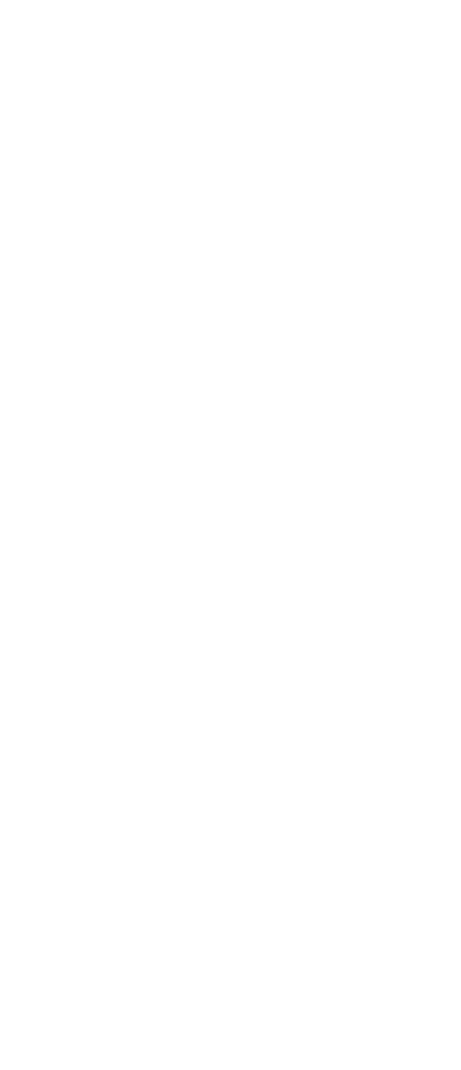
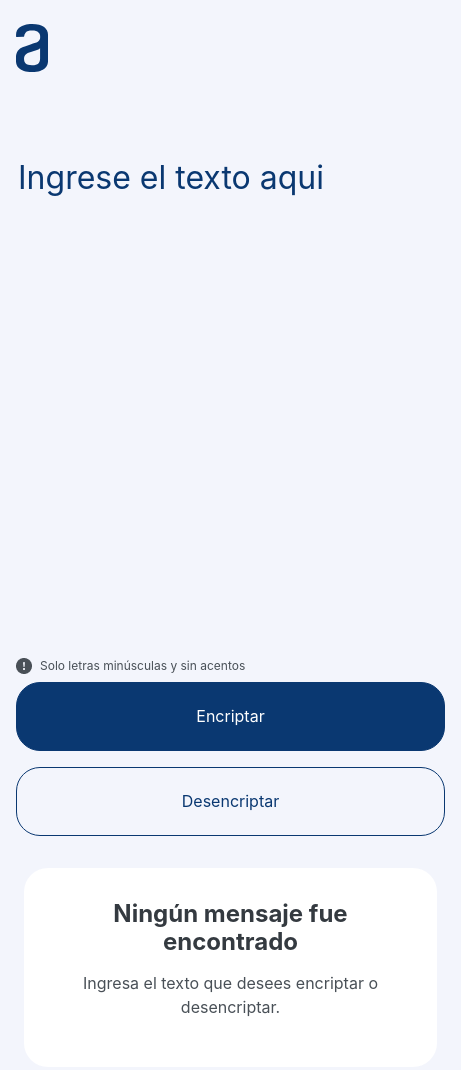
Before and after one commit to UrielFeel/01-Encriptador, a plain HTML site: page index.html in a window 390 px wide. Shown: the whole page, 461 px wide, since content can reach past the window. Before the commit the page ends 844 px from the top, so only its background shows below. Drawn offline with Linux system fonts and the light colour scheme.

Commit message:
mobile first

```diff
--- a/index.html
+++ b/index.html
@@ -4,9 +4,67 @@
   <meta charset="UTF-8">
   <meta http-equiv="X-UA-Compatible" content="IE=edge">
   <meta name="viewport" content="width=device-width, initial-scale=1.0">
+  <link rel="stylesheet" href="./normalice.css">
+  <link rel="stylesheet" href="./style.css">
   <title>Encriptador</title>
 </head>
 <body>
 
+  <main>
+
+    <div class="logo">
+      <img src="./public/Vector.svg" alt="Logo">
+    </div>
+
+    <section class="input-container">
+      <textarea placeholder="Ingrese el texto aqui" id="input"></textarea>
+      <div class="input-footer">
+
+        <div class="warning">
+          <img src="./public/warning.png" alt="warning icon">
+          <span > Solo letras minúsculas y sin acentos</span>
+        </div>
+
+        <a href="#output">
+        <button class="btn" id="encriptar">Encriptar</button>
+        </a>
+
+        <a href="#output">
+        <button class="btn" id="btn-desencriptar">Desencriptar</button>
+        </a>
+
+
+      </div>
+    </section>
+
+
+    <section class="output-container">
+
+      <div class="no-msj">
+        <h3>Ningún mensaje fue encontrado</h3>
+        <p>Ingresa el texto que desees encriptar o desencriptar.</p>
+      </div>
+
+      <div class="msj" style="display: none ;">
+        <p id='output' class="output">Lorem ipsum, dolor sit amet consectetur adipisicing elit. Aliquid asperiores reiciendis voluptate labore ratione aut et esse quibusdam! Incidunt libero cupiditate labore saepe, fugit sapiente provident magni inventore corporis nihil.</p>
+        <button class="btn" id="copy">Copiar</button>
+      </div>
+
+    </section>
+
+
+
+
+  </main>
+
+
+
+
+
+
+
+
+
 </body>
+<script src="./index.js"></script>
 </html>
--- a/index.js
+++ b/index.js
@@ -21,10 +21,11 @@ function encriptar (msj) {
 }
 
 function desencriptar (msj) {
+  let decryptedMsj = msj
   Object.entries(keys).forEach(key => {
-    msj = msj.replace(key[1], key[0])
+    decryptedMsj = decryptedMsj.replaceAll(key[1], key[0])
   })
-  return msj
+  return decryptedMsj
 }
 
 function copyToClipBoard (msj) {
@@ -44,12 +45,22 @@ const btnDesencriptar = document.querySelector('#btn-desencriptar')
 const btnCopy = document.querySelector('#copy')
 
 btnEncriptar.addEventListener('click', (e) => {
+  if (input.value === '') return
+
   console.log('encriptando...')
+  document.querySelector('.msj').style = 'display: initial'
+  document.querySelector('.no-msj').style = 'display: none'
+
   output.innerText = encriptar(input.value)
   input.value = ''
 })
 
 btnDesencriptar.onclick = () => {
+  if (input.value === '') return
+
+  document.querySelector('.msj').style = 'display: initial'
+  document.querySelector('.no-msj').style = 'display: none'
+
   console.log('desencriptando')
   output.innerText = desencriptar(input.value)
   input.value = ''
--- /dev/null
+++ b/normalice.css
@@ -0,0 +1,316 @@
+/*! modern-normalize v1.1.0 | MIT License | https://github.com/sindresorhus/modern-normalize */
+
+/*
+Document
+========
+*/
+
+/**
+Use a better box model (opinionated).
+*/
+
+*,
+::before,
+::after {
+  box-sizing: border-box;
+}
+
+/**
+Use a more readable tab size (opinionated).
+*/
+
+html {
+  -moz-tab-size: 4;
+  tab-size: 4;
+}
+
+/**
+1. Correct the line height in all browsers.
+2. Prevent adjustments of font size after orientation changes in iOS.
+*/
+
+html {
+  line-height: 1.15;
+  /* 1 */
+  -webkit-text-size-adjust: 100%;
+  /* 2 */
+}
+
+/*
+Sections
+========
+*/
+
+/**
+Remove the margin in all browsers.
+*/
+
+body {
+  margin: 0;
+}
+
+/**
+Improve consistency of default fonts in all browsers. (https://github.com/sindresorhus/modern-normalize/issues/3)
+*/
+
+body {
+  font-family:
+    system-ui,
+    -apple-system,
+    /* Firefox supports this but not yet `system-ui` */
+    'Segoe UI',
+    Roboto,
+    Helvetica,
+    Arial,
+    sans-serif,
+    'Apple Color Emoji',
+    'Segoe UI Emoji';
+}
+
+/*
+Grouping content
+================
+*/
+
+/**
+1. Add the correct height in Firefox.
+2. Correct the inheritance of border color in Firefox. (https://bugzilla.mozilla.org/show_bug.cgi?id=190655)
+*/
+
+hr {
+  height: 0;
+  /* 1 */
+  color: inherit;
+  /* 2 */
+}
+
+/*
+Text-level semantics
+====================
+*/
+
+/**
+Add the correct text decoration in Chrome, Edge, and Safari.
+*/
+
+abbr[title] {
+  text-decoration: underline dotted;
+}
+
+/**
+Add the correct font weight in Edge and Safari.
+*/
+
+b,
+strong {
+  font-weight: bolder;
+}
+
+/**
+1. Improve consistency of default fonts in all browsers. (https://github.com/sindresorhus/modern-normalize/issues/3)
+2. Correct the odd 'em' font sizing in all browsers.
+*/
+
+code,
+kbd,
+samp,
+pre {
+  font-family:
+    ui-monospace,
+    SFMono-Regular,
+    Consolas,
+    'Liberation Mono',
+    Menlo,
+    monospace;
+  /* 1 */
+  font-size: 1em;
+  /* 2 */
+}
+
+/**
+Add the correct font size in all browsers.
+*/
+
+small {
+  font-size: 80%;
+}
+
+/**
+Prevent 'sub' and 'sup' elements from affecting the line height in all browsers.
+*/
+
+sub,
+sup {
+  font-size: 75%;
+  line-height: 0;
+  position: relative;
+  vertical-align: baseline;
+}
+
+sub {
+  bottom: -0.25em;
+}
+
+sup {
+  top: -0.5em;
+}
+
+/*
+Tabular data
+============
+*/
+
+/**
+1. Remove text indentation from table contents in Chrome and Safari. (https://bugs.chromium.org/p/chromium/issues/detail?id=999088, https://bugs.webkit.org/show_bug.cgi?id=201297)
+2. Correct table border color inheritance in all Chrome and Safari. (https://bugs.chromium.org/p/chromium/issues/detail?id=935729, https://bugs.webkit.org/show_bug.cgi?id=195016)
+*/
+
+table {
+  text-indent: 0;
+  /* 1 */
+  border-color: inherit;
+  /* 2 */
+}
+
+/*
+Forms
+=====
+*/
+
+/**
+1. Change the font styles in all browsers.
+2. Remove the margin in Firefox and Safari.
+*/
+
+button,
+input,
+optgroup,
+select,
+textarea {
+  font-family: inherit;
+  /* 1 */
+  font-size: 100%;
+  /* 1 */
+  line-height: 1.15;
+  /* 1 */
+  margin: 0;
+  /* 2 */
+}
+
+/**
+Remove the inheritance of text transform in Edge and Firefox.
+1. Remove the inheritance of text transform in Firefox.
+*/
+
+button,
+select {
+  /* 1 */
+  text-transform: none;
+}
+
+/**
+Correct the inability to style clickable types in iOS and Safari.
+*/
+
+button,
+[type='button'],
+[type='reset'],
+[type='submit'] {
+  -webkit-appearance: button;
+}
+
+/**
+Remove the inner border and padding in Firefox.
+*/
+
+::-moz-focus-inner {
+  border-style: none;
+  padding: 0;
+}
+
+/**
+Restore the focus styles unset by the previous rule.
+*/
+
+:-moz-focusring {
+  outline: 1px dotted ButtonText;
+}
+
+/**
+Remove the additional ':invalid' styles in Firefox.
+See: https://github.com/mozilla/gecko-dev/blob/2f9eacd9d3d995c937b4251a5557d95d494c9be1/layout/style/res/forms.css#L728-L737
+*/
+
+:-moz-ui-invalid {
+  box-shadow: none;
+}
+
+/**
+Remove the padding so developers are not caught out when they zero out 'fieldset' elements in all browsers.
+*/
+
+legend {
+  padding: 0;
+}
+
+/**
+Add the correct vertical alignment in Chrome and Firefox.
+*/
+
+progress {
+  vertical-align: baseline;
+}
+
+/**
+Correct the cursor style of increment and decrement buttons in Safari.
+*/
+
+::-webkit-inner-spin-button,
+::-webkit-outer-spin-button {
+  height: auto;
+}
+
+/**
+1. Correct the odd appearance in Chrome and Safari.
+2. Correct the outline style in Safari.
+*/
+
+[type='search'] {
+  -webkit-appearance: textfield;
+  /* 1 */
+  outline-offset: -2px;
+  /* 2 */
+}
+
+/**
+Remove the inner padding in Chrome and Safari on macOS.
+*/
+
+::-webkit-search-decoration {
+  -webkit-appearance: none;
+}
+
+/**
+1. Correct the inability to style clickable types in iOS and Safari.
+2. Change font properties to 'inherit' in Safari.
+*/
+
+::-webkit-file-upload-button {
+  -webkit-appearance: button;
+  /* 1 */
+  font: inherit;
+  /* 2 */
+}
+
+/*
+Interactive
+===========
+*/
+
+/*
+Add the correct display in Chrome and Safari.
+*/
+
+summary {
+  display: list-item;
+}
--- /dev/null
+++ b/style.css
@@ -0,0 +1,120 @@
+body{
+  background-color: #F3F5FC;
+  font-family: 'Inter';
+  font-style: normal;
+}
+
+main{
+  display: grid;
+}
+
+.logo{
+  display: flex;
+  height: 6rem;
+  align-items: center;
+  padding: 1rem;
+}
+
+.input-container{
+  height: calc(100vh - 6rem);
+  display: flex;
+  flex-direction: column;
+  justify-content: space-between;
+  margin: 0 1rem;
+}
+
+#input{
+  margin-top: 3.5rem;
+  font-weight: 400;
+  font-size: 32px;
+  line-height: 150%;
+  color: #0A3871;
+  background-color: transparent;
+  border: none;
+  outline: none;
+  resize: none;
+  height: auto;
+  height: 100%;
+}
+
+::placeholder{
+  color: #0A3871;
+}
+
+.input-footer{
+  display: flex;
+  flex-direction: column;
+}
+
+.warning{
+  display: flex;
+  align-items: center;
+  font-weight: 400;
+  font-size: 12px;
+  line-height: 1rem;
+  color: #495057;
+  gap: 8px
+
+}
+
+.warning img{
+  width: 1rem;
+  height: 1rem;
+}
+
+
+
+.btn{
+  padding: 1.5rem;
+  border: 1px solid #0A3871;
+  color:#0A3871;
+  background-color: transparent;
+  border-radius: 1.5rem;
+  font-size: 1rem;
+  line-height: 1.2rem;
+  margin: .5rem 0;
+  width: 100%;
+
+}
+
+#encriptar{
+  background-color: #0A3871;
+  color: #fff;
+}
+
+
+.output-container{
+  margin: 1.5rem;
+  background-color: #FFFF;
+  border-radius: 1.5rem;
+  padding: 2rem;
+}
+
+
+.no-msj h3{
+  display: flex;
+  flex-direction: column;
+  color: #343A40;
+  font-weight: 700;
+  font-size: 1.5rem;
+  text-align: center;
+  margin: 0
+
+}
+.no-msj p{
+  font-size: 1rem;
+  line-height: 150%;
+  color: #495057;
+  text-align: center;
+}
+
+.msj p{
+  font-size: 1.5rem;
+  color: #495057;
+  line-height: 150%;
+  margin: 0;
+}
+
+/* #copy{
+  width: 100%;
+} */
```
Also changed, not shown: public/Vector.svg (added), public/warning.png (added), styles.css (deleted).
